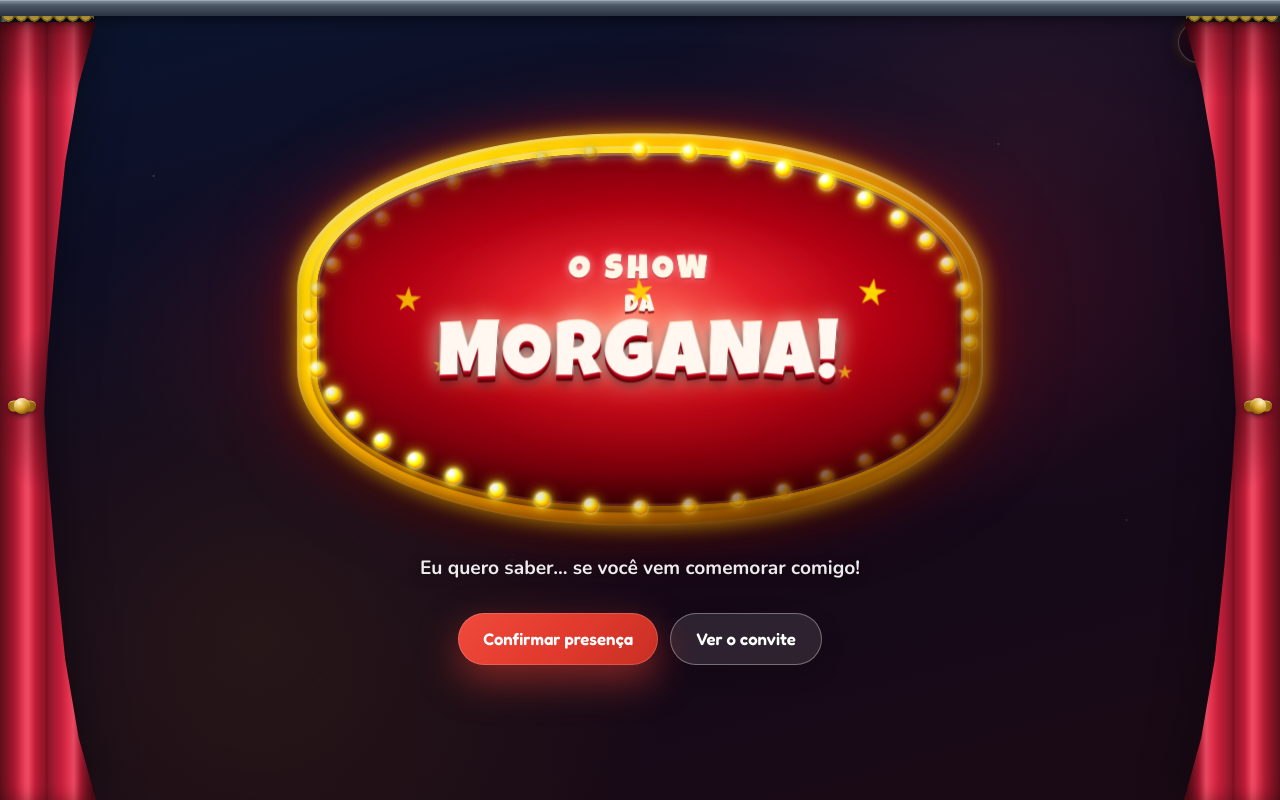
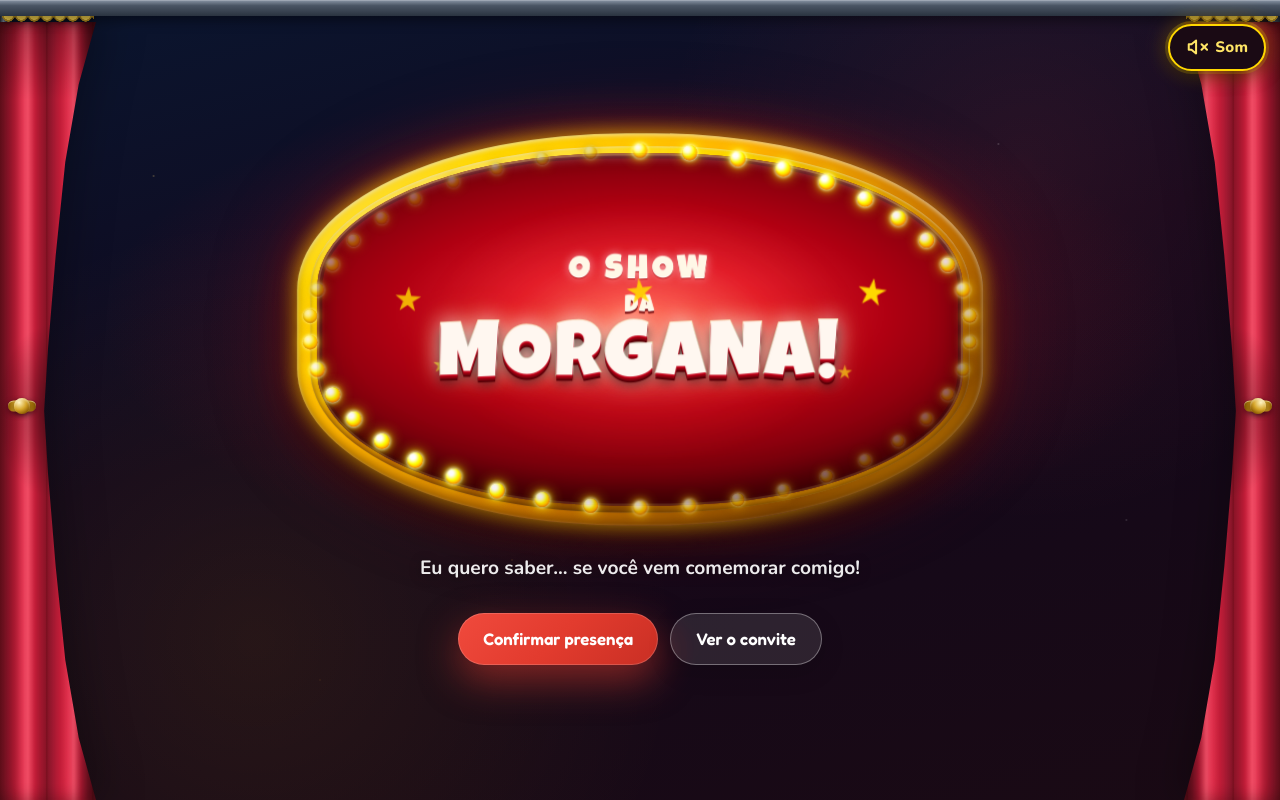
Before and after one commit to 0125mateus/show-da-morgana, a Flask app: page / in a window 1280 px wide. Run offline with Flask 3, Linux system fonts and the light colour scheme.

Commit message:
Fix audio button stacking so it shows above the curtains.
Co-authored-by: Cursor <cursoragent@cursor.com>

```diff
--- a/components/show-sign/show-sign.css
+++ b/components/show-sign/show-sign.css
@@ -77,46 +77,55 @@
   border: 1px solid rgba(255, 255, 255, 0.35);
 }
 
-/* Botão mute / unmute — acima das cortinas (fechadas = 9999) */
+/* Botão mute / unmute — filho direto do body, acima das cortinas */
 .audio-toggle {
   position: fixed;
-  top: max(1.35rem, calc(env(safe-area-inset-top) + 1.1rem));
-  right: max(1rem, env(safe-area-inset-right));
-  z-index: 10000;
+  top: max(1.5rem, calc(env(safe-area-inset-top) + 1.25rem));
+  right: max(0.85rem, env(safe-area-inset-right));
+  z-index: 10050;
   display: inline-flex;
   align-items: center;
-  gap: 0.4rem;
-  padding: 0.55rem 0.85rem;
-  border: 1px solid rgba(255, 215, 0, 0.55);
+  gap: 0.45rem;
+  min-height: 44px;
+  padding: 0.65rem 1rem;
+  border: 2px solid #ffd700;
   border-radius: 999px;
-  background: linear-gradient(160deg, rgba(40, 10, 20, 0.85), rgba(20, 8, 30, 0.9));
-  color: #ffe08a;
+  background: #1a0a14;
+  color: #ffe566;
   font-family: "Nunito", "Fredoka", sans-serif;
-  font-size: 0.85rem;
+  font-size: 0.95rem;
   font-weight: 800;
+  line-height: 1;
   cursor: pointer;
+  pointer-events: auto;
+  -webkit-tap-highlight-color: transparent;
+  appearance: none;
+  -webkit-appearance: none;
   box-shadow:
-    0 4px 16px rgba(0, 0, 0, 0.4),
-    0 0 12px rgba(255, 180, 0, 0.25);
-  backdrop-filter: blur(6px);
+    0 4px 18px rgba(0, 0, 0, 0.55),
+    0 0 0 3px rgba(255, 215, 0, 0.25),
+    0 0 22px rgba(255, 180, 0, 0.45);
   transition: transform 0.2s ease, box-shadow 0.2s ease, background 0.2s ease;
 }
 
 .audio-toggle:hover {
   transform: translateY(-1px);
+  background: #2a1020;
   box-shadow:
-    0 6px 18px rgba(0, 0, 0, 0.45),
-    0 0 18px rgba(255, 200, 0, 0.4);
+    0 6px 20px rgba(0, 0, 0, 0.55),
+    0 0 0 3px rgba(255, 215, 0, 0.35),
+    0 0 28px rgba(255, 200, 0, 0.55);
 }
 
 .audio-toggle:focus-visible {
-  outline: 2px solid #ffd700;
+  outline: 3px solid #fff09a;
   outline-offset: 3px;
 }
 
 .audio-toggle__icon {
   display: none;
   line-height: 0;
+  flex-shrink: 0;
 }
 
 .audio-toggle.is-muted .audio-toggle__icon--muted,
@@ -125,8 +134,13 @@
 }
 
 .audio-toggle.is-muted {
-  color: rgba(255, 224, 138, 0.75);
-  border-color: rgba(255, 255, 255, 0.25);
+  color: #ffe566;
+  border-color: #ffd700;
+  background: #1a0a14;
+}
+
+.audio-toggle__label {
+  letter-spacing: 0.02em;
 }
 
 /* ---------- Placa ---------- */
```
Also changed, not shown: templates/index.html (+12 -13 lines).
